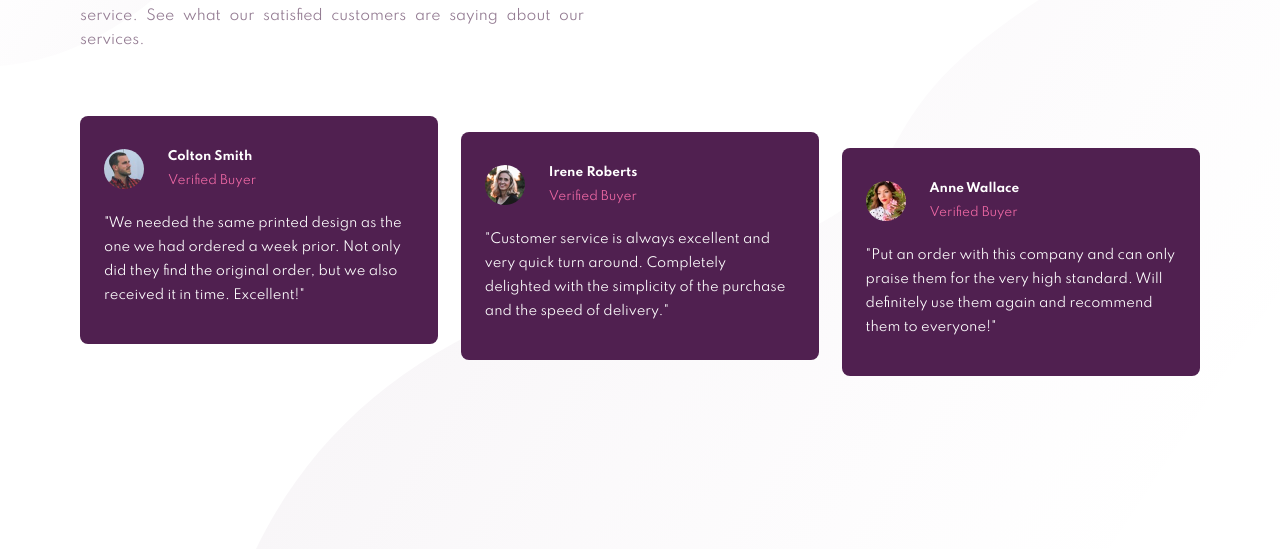
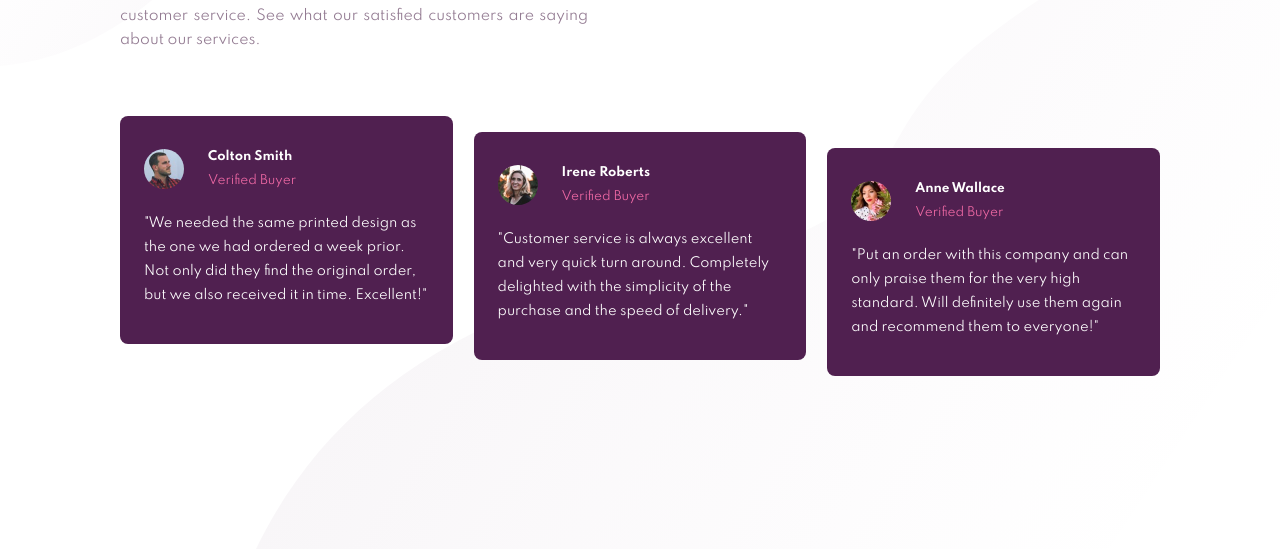
Before and after one commit to UDsGitHub/Social-Proof-Section-Component, a plain HTML site: page index.html in a window 1280 px wide. Shown: the part 251-800 px from the top of the page. Drawn offline with Linux system fonts and the light colour scheme.

Commit message:
changed some padding on the body

```diff
--- a/style.css
+++ b/style.css
@@ -25,7 +25,7 @@ body {
 }
 
 main {
-  max-width: 70rem;
+  max-width: 65rem;
   margin: 0 auto;
 }
 
@@ -109,6 +109,7 @@ p {
 @media (min-width: 50rem) {
   body {
     padding: 4rem;
+    padding-bottom: 6rem;
   }
   .sec1 {
     display: flex;
```
